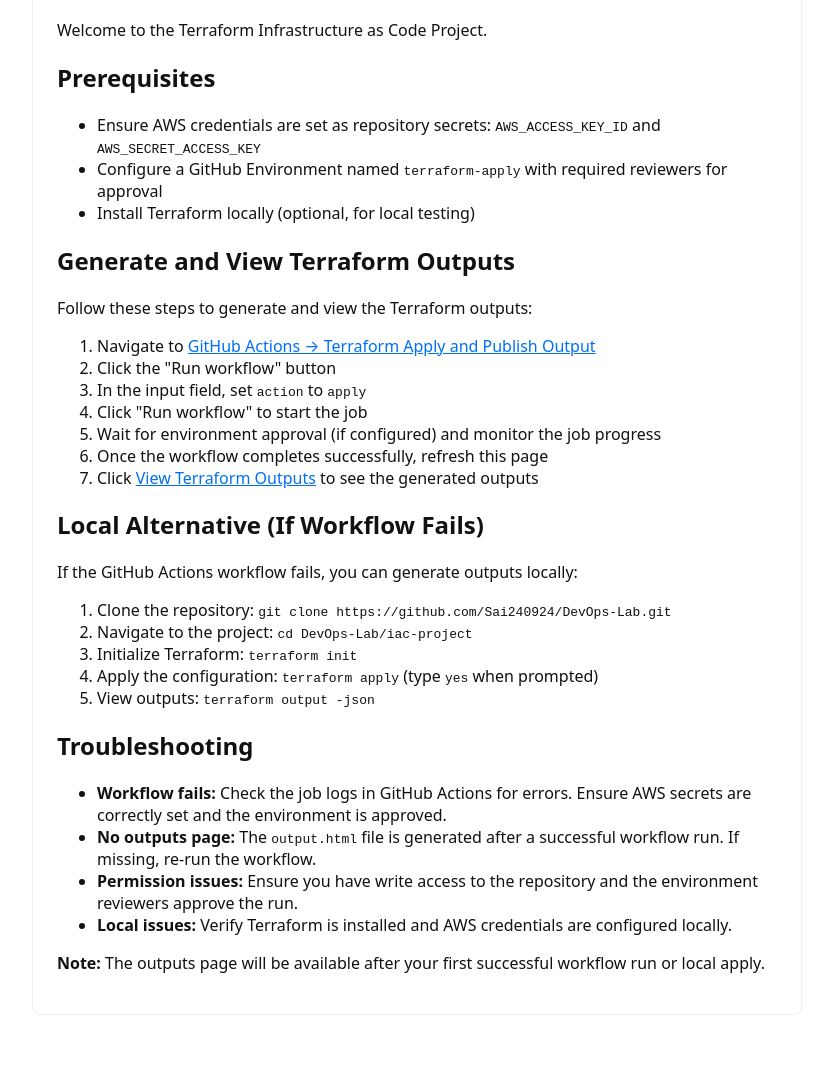
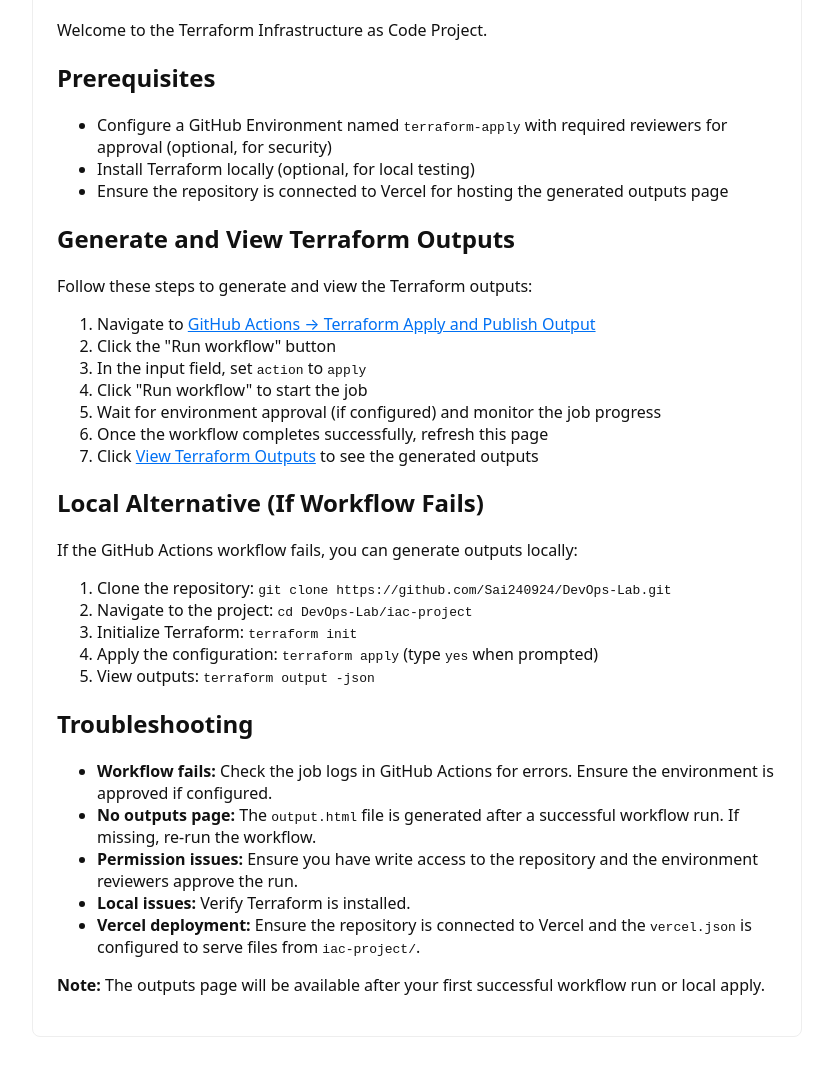
Before and after one commit to Sai240924/DevOps-Lab, a plain HTML site: page iac-project/index.html in a window 1280 px wide. Shown: the part 164-1240 px from the top of the page, without its empty margins (223-1056 px from the left). Drawn offline with Linux system fonts and the light colour scheme.

Commit message:
Updated index

```diff
--- a/iac-project/index.html
+++ b/iac-project/index.html
@@ -17,9 +17,9 @@
 
       <h2>Prerequisites</h2>
       <ul>
-        <li>Ensure AWS credentials are set as repository secrets: <code>AWS_ACCESS_KEY_ID</code> and <code>AWS_SECRET_ACCESS_KEY</code></li>
-        <li>Configure a GitHub Environment named <code>terraform-apply</code> with required reviewers for approval</li>
+        <li>Configure a GitHub Environment named <code>terraform-apply</code> with required reviewers for approval (optional, for security)</li>
         <li>Install Terraform locally (optional, for local testing)</li>
+        <li>Ensure the repository is connected to Vercel for hosting the generated outputs page</li>
       </ul>
 
       <h2>Generate and View Terraform Outputs</h2>
@@ -46,10 +46,11 @@
 
       <h2>Troubleshooting</h2>
       <ul>
-        <li><strong>Workflow fails:</strong> Check the job logs in GitHub Actions for errors. Ensure AWS secrets are correctly set and the environment is approved.</li>
+        <li><strong>Workflow fails:</strong> Check the job logs in GitHub Actions for errors. Ensure the environment is approved if configured.</li>
         <li><strong>No outputs page:</strong> The <code>output.html</code> file is generated after a successful workflow run. If missing, re-run the workflow.</li>
         <li><strong>Permission issues:</strong> Ensure you have write access to the repository and the environment reviewers approve the run.</li>
-        <li><strong>Local issues:</strong> Verify Terraform is installed and AWS credentials are configured locally.</li>
+        <li><strong>Local issues:</strong> Verify Terraform is installed.</li>
+        <li><strong>Vercel deployment:</strong> Ensure the repository is connected to Vercel and the <code>vercel.json</code> is configured to serve files from <code>iac-project/</code>.</li>
       </ul>
 
       <p><strong>Note:</strong> The outputs page will be available after your first successful workflow run or local apply.</p>
```
